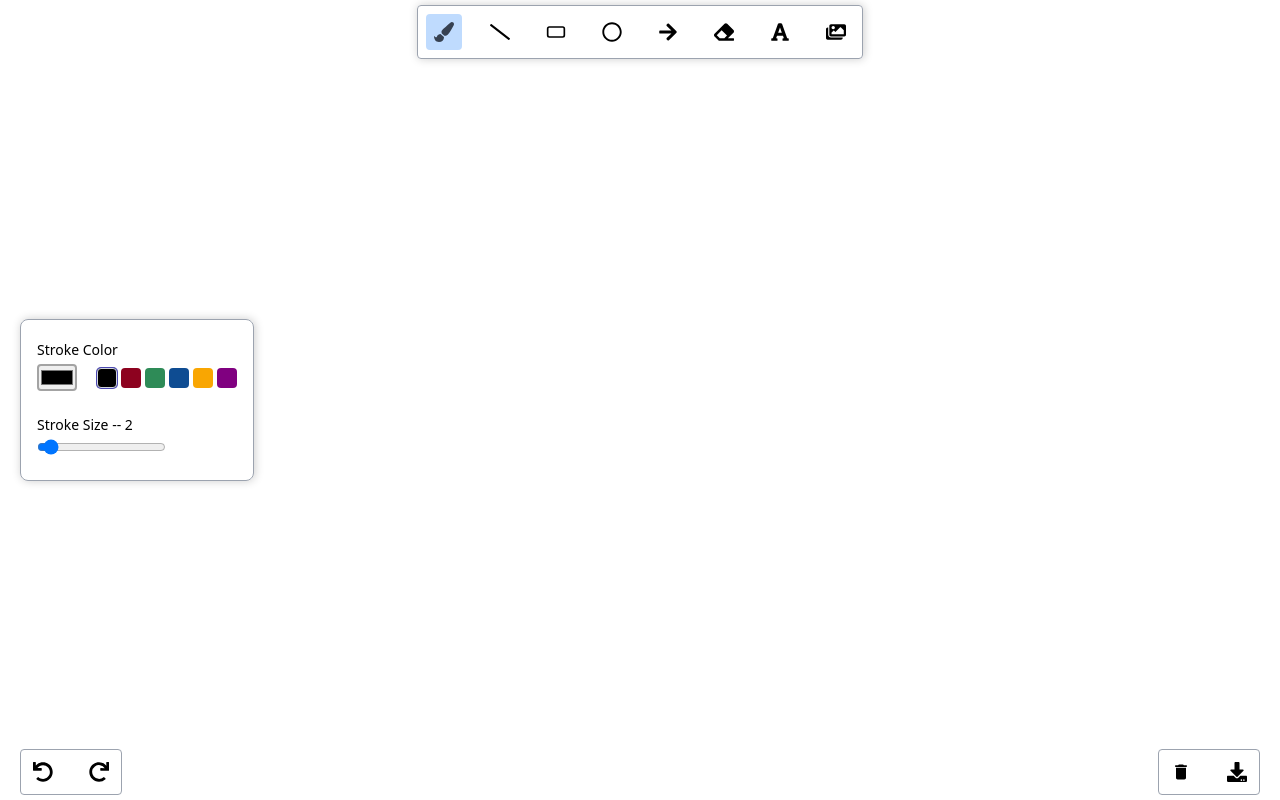
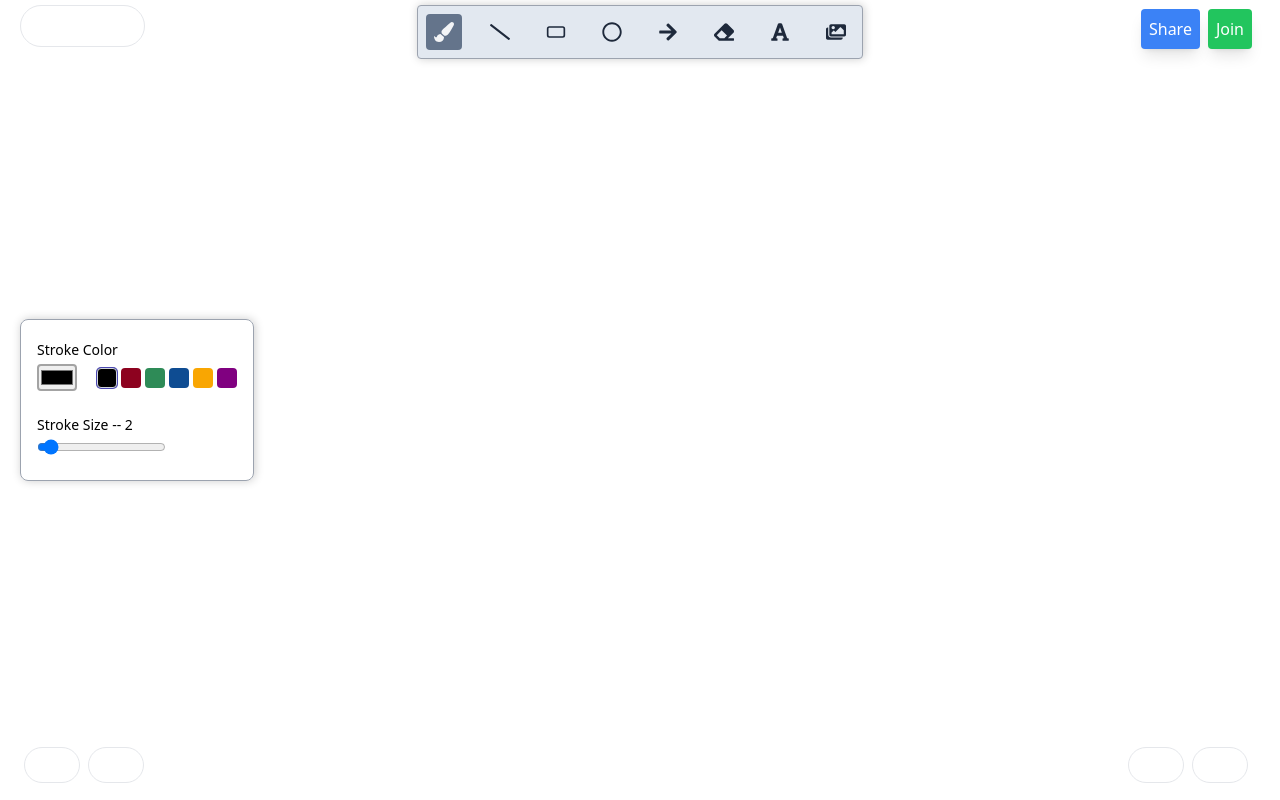
Before and after one commit to paras-13/CollabBoard, a React (Vite) app in the folder Frontend/: page / in a window 1280 px wide. Built offline with nearby package versions, Linux system fonts and the light colour scheme.

Commit message:
Resolved Clear button bug and implemented Bg-color change dor whiteboard screen

```diff
--- a/Frontend/src/App.jsx
+++ b/Frontend/src/App.jsx
@@ -3,12 +3,13 @@ import ToolBar from "./components/Toolbar";
 import Toolbox from "./components/Toolbox";
 import BoardProvider from "./store/BoardProvider";
 import ToolboxProvider from "./store/ToolboxProvider";
-
+import Room from "./components/Room";
 function App() {
   return (
     <BoardProvider>
       <ToolboxProvider>
         <Board />
+        <Room />
         <ToolBar />
         <Toolbox />
       </ToolboxProvider>
--- a/Frontend/src/components/Board/index.jsx
+++ b/Frontend/src/components/Board/index.jsx
@@ -20,6 +20,7 @@ function Board() {
     textAreaBlurHandler,
     undo,
     redo,
+    backgroundColor,
   } = useContext(boardContext);
 
   useEffect(() => {
@@ -43,7 +44,12 @@ function Board() {
   useLayoutEffect(() => {
     const canvas = canvasRef.current;
     const context = canvas.getContext("2d");
+    // Fill background first
     context.clearRect(0, 0, canvas.width, canvas.height);
+    context.save();
+    context.fillStyle = backgroundColor || "#fff";
+    context.fillRect(0, 0, canvas.width, canvas.height);
+    context.restore();
     const roughCanvas = rough.canvas(canvas);
     elements.forEach((element) => {
       switch (element.type) {
@@ -94,7 +100,7 @@ function Board() {
           break;
       }
     });
-  }, [elements]);
+  }, [elements, backgroundColor]);
 
   useEffect(() => {
     const textArea = textAreaRef.current;
--- a/Frontend/src/components/Board/index.module.css
+++ b/Frontend/src/components/Board/index.module.css
@@ -9,7 +9,6 @@
 .eraseIcon {
   cursor: url("/assets/eraser.png") 0 26, auto;
 }
-
 .textElementBox {
   @apply border border-slate-200 rounded;
   position: fixed;
--- /dev/null
+++ b/Frontend/src/components/Room/index.jsx
@@ -0,0 +1,14 @@
+import React from "react";
+import classes from "./index.module.css";
+const Room = () => {
+  return (
+    <>
+      <div className={classes.container}>
+        <button className={classes.shareButton}>Share</button>
+        <button className={classes.joinButton}>Join</button>
+      </div>
+    </>
+  );
+};
+
+export default Room;
--- /dev/null
+++ b/Frontend/src/components/Room/index.module.css
@@ -0,0 +1,16 @@
+.container {
+  @apply absolute right-5 top-5px px-1 py-1 flex rounded;
+}
+
+.shareButton {
+  @apply p-2 bg-blue-500 rounded mx-1 text-white shadow-lg;
+}
+.joinButton {
+  @apply p-2 bg-green-500 rounded mx-1 text-white shadow-lg;
+}
+.shareButton:hover {
+  @apply bg-blue-700;
+}
+.joinButton:hover {
+  @apply bg-green-700;
+}
--- a/Frontend/src/components/Toolbar/index.jsx
+++ b/Frontend/src/components/Toolbar/index.jsx
@@ -1,5 +1,4 @@
-import React from "react";
-import { useContext } from "react";
+import React, { useContext, useState, useRef, useEffect } from "react";
 import classes from "./index.module.css";
 import cx from "classnames";
 import {
@@ -17,6 +16,7 @@ import {
 import { LuRectangleHorizontal } from "react-icons/lu";
 import { MdDelete } from "react-icons/md";
 import { PiCursorFill } from "react-icons/pi";
+import { RxDropdownMenu } from "react-icons/rx";
 import { TOOL_ITEMS } from "../../utils/constants";
 import boardContext from "../../store/board-context";
 const ToolBar = () => {
@@ -27,6 +27,7 @@ const ToolBar = () => {
     redo,
     clear,
     boardImageUploadHandler,
+    setBackgroundColor,
   } = useContext(boardContext);
   const handleClear = () => {
     changeToolHandler(TOOL_ITEMS.CLEAR);
@@ -52,12 +53,125 @@ const ToolBar = () => {
     document.getElementById("upload").click();
     changeToolHandler(TOOL_ITEMS.IMAGE);
   };
+
+  const [showBgDropdown, setShowBgDropdown] = useState(false);
+  const [customColor, setCustomColor] = useState("#054865");
+  const dropdownRef = useRef();
+  useEffect(() => {
+    function handleClickOutside(event) {
+      if (dropdownRef.current && !dropdownRef.current.contains(event.target)) {
+        setShowBgDropdown(false);
+      }
+    }
+    if (showBgDropdown) {
+      document.addEventListener("mousedown", handleClickOutside);
+    }
+    return () => {
+      document.removeEventListener("mousedown", handleClickOutside);
+    };
+  }, [showBgDropdown]);
+
   return (
     <>
+      <div
+        className={cx(classes.button, classes.dropdown)}
+        title="Change Screen Color"
+      >
+        <button
+          onClick={() => setShowBgDropdown((v) => !v)}
+          style={{ width: "100%" }}
+        >
+          Screen Color
+        </button>
+        {showBgDropdown && (
+          <div
+            ref={dropdownRef}
+            style={{
+              position: "absolute",
+              left: 0,
+              top: "100%",
+              background: "#fff",
+              border: "1px solid #ccc",
+              zIndex: 10,
+              padding: 8,
+              borderRadius: 4,
+              minWidth: 120,
+            }}
+          >
+            <div
+              style={{
+                display: "flex",
+                gap: 5,
+                marginBottom: 8,
+              }}
+            >
+              <button
+                style={{
+                  background: "#ffffff",
+                  width: 24,
+                  height: 24,
+                  border: "1px solid #ccc",
+                  borderRadius: "50%",
+                }}
+                onClick={() => {
+                  setBackgroundColor("#ffffff");
+                }}
+                title="White"
+              />
+              <button
+                style={{
+                  background: "#f8fafc",
+                  width: 24,
+                  height: 24,
+                  border: "1px solid #ccc",
+                  borderRadius: "50%",
+                }}
+                onClick={() => {
+                  setBackgroundColor("#f8fafc");
+                }}
+                title="Gray"
+              />
+              <button
+                style={{
+                  background: "#fef08a",
+                  width: 24,
+                  height: 24,
+                  border: "1px solid #ccc",
+                  borderRadius: "50%",
+                }}
+                onClick={() => {
+                  setBackgroundColor("#fef08a");
+                }}
+                title="Yellow"
+              />
+            </div>
+            <div
+              style={{
+                display: "flex",
+                alignItems: "center",
+                gap: 4,
+              }}
+            >
+              <input
+                type="color"
+                value={customColor}
+                onChange={(e) => {
+                  setCustomColor(e.target.value);
+                  setBackgroundColor(e.target.value);
+                }}
+                style={{
+                  width: 40,
+                  height: 24,
+                  border: "none",
+                  background: "none",
+                }}
+              />
+              <span style={{ fontSize: 12 }}>Custom</span>
+            </div>
+          </div>
+        )}
+      </div>
       <div className={classes.container}>
-        {/* <div className={classes.toolItem}>
-          <PiCursorFill />
-        </div> */}
         <div
           className={cx(classes.toolItem, {
             [classes.active]: activeToolItem === TOOL_ITEMS.BRUSH,
@@ -125,18 +239,26 @@ const ToolBar = () => {
         </div>
       </div>
       <div className={classes.bottomLeftContainer}>
-        <div className={classes.toolItem} onClick={undo}>
+        <div className={classes.button} onClick={undo} title="Undo">
           <FaUndo />
         </div>
-        <div className={classes.toolItem} onClick={redo}>
+        <div className={classes.button} onClick={redo} title="Redo">
           <FaRedo />
         </div>
       </div>
       <div className={classes.bottomRightContainer}>
-        <div className={classes.toolItem} onClick={handleClear}>
+        <div
+          className={classes.button}
+          onClick={handleClear}
+          title="Clear Whiteboard"
+        >
           <MdDelete />
         </div>
-        <div className={classes.toolItem} onClick={handleDownloadClick}>
+        <div
+          className={classes.button}
+          onClick={handleDownloadClick}
+          title="Download Page"
+        >
           <FaDownload />
         </div>
       </div>
--- a/Frontend/src/components/Toolbar/index.module.css
+++ b/Frontend/src/components/Toolbar/index.module.css
@@ -1,22 +1,28 @@
 .container {
-  @apply absolute left-1/2 top-5px px-2 py-2 flex rounded border border-gray-400;
+  @apply absolute left-1/2 top-5px px-2 py-2 flex rounded border border-gray-400 bg-slate-200;
   transform: translateX(-50%);
   box-shadow: 1px 0 10px rgba(0, 0, 0, 0.2);
 }
 .toolItem {
-  @apply flex justify-center items-center text-xl p-2 text-black mr-5 last:mr-0 cursor-pointer;
+  @apply flex justify-center items-center text-xl p-2 text-slate-800 mr-5 last:mr-0 cursor-pointer;
 }
 
 .toolItem:hover {
-  @apply bg-blue-50 text-gray-700 rounded;
+  @apply bg-slate-300 text-gray-500 rounded;
 }
 .toolItem.active {
-  @apply bg-blue-200 text-gray-700 rounded;
+  @apply bg-slate-500 text-gray-100 rounded;
 }
 
 .bottomLeftContainer {
-  @apply absolute left-5 bottom-5px px-1 py-1 flex rounded border border-gray-400;
+  @apply absolute left-5 bottom-5px px-1 py-1 flex;
 }
 .bottomRightContainer {
-  @apply absolute right-5 bottom-5px px-1 py-1 flex rounded border border-gray-400;
+  @apply absolute right-5 bottom-5px px-1 py-1 flex;
 }
+.button {
+  @apply py-2.5 px-5 me-2 mb-2 text-sm font-medium focus:outline-none text-white bg-white rounded-full border dark:bg-slate-500 border-gray-200 hover:bg-slate-700  focus:z-10;
+}
+.dropdown {
+  @apply absolute left-5 top-5px;
+}
--- a/Frontend/src/store/BoardProvider.jsx
+++ b/Frontend/src/store/BoardProvider.jsx
@@ -1,4 +1,4 @@
-import React, { useCallback } from "react";
+import React, { useCallback, useState } from "react";
 import { useReducer } from "react";
 import boardContext from "./board-context";
 import getStroke from "perfect-freehand";
@@ -186,17 +186,9 @@ const boardReducer = (state, action) => {
     }
 
     case BOARD_ACTIONS.CLEAR: {
-      const newElement = [...state.elements];
-      newElement.push({ type: state.activeToolItem });
-      const newHistory = [
-        ...state.history.slice(0, state.index + 1),
-        newElement,
-      ];
       return {
         ...state,
-        elements: newElement,
-        history: newHistory,
-        index: state.index + 1,
+        elements: [],
       };
     }
     default:
@@ -216,6 +208,7 @@ const BoardProvider = ({ children }) => {
     boardReducer,
     initialBoardState
   );
+  const [backgroundColor, setBackgroundColor] = useState("#ffffff");
   // const [activeToolItem, setActiveToolItem] = useState(TOOL_ITEMS.LINE);
   const changeToolHandler = (toolItem) => {
     dispatchBoardAction({
@@ -247,7 +240,7 @@ const BoardProvider = ({ children }) => {
       return;
     }
     dispatchBoardAction({
-      type: "DRAW_DOWN",
+      type: BOARD_ACTIONS.DRAW_DOWN,
       payload: {
         clientX,
         clientY,
@@ -337,6 +330,8 @@ const BoardProvider = ({ children }) => {
     activeToolItem: boardState.activeToolItem,
     elements: boardState.elements,
     toolActionType: boardState.toolActionType,
+    backgroundColor,
+    setBackgroundColor,
     changeToolHandler,
     boardMouseDownHandler,
     boardMouseMoveHandler,
--- a/Frontend/src/store/board-context.js
+++ b/Frontend/src/store/board-context.js
@@ -5,6 +5,8 @@ const boardContext = createContext({
   history: [[]],
   index: 0,
   toolActionType: "",
+  backgroundColor: "#ffffff", // default white
+  setBackgroundColor: () => {},
   changeToolHandler: () => {},
   boardMouseDownHandler: () => {},
   boardMouseMoveHandler: () => {},
```
